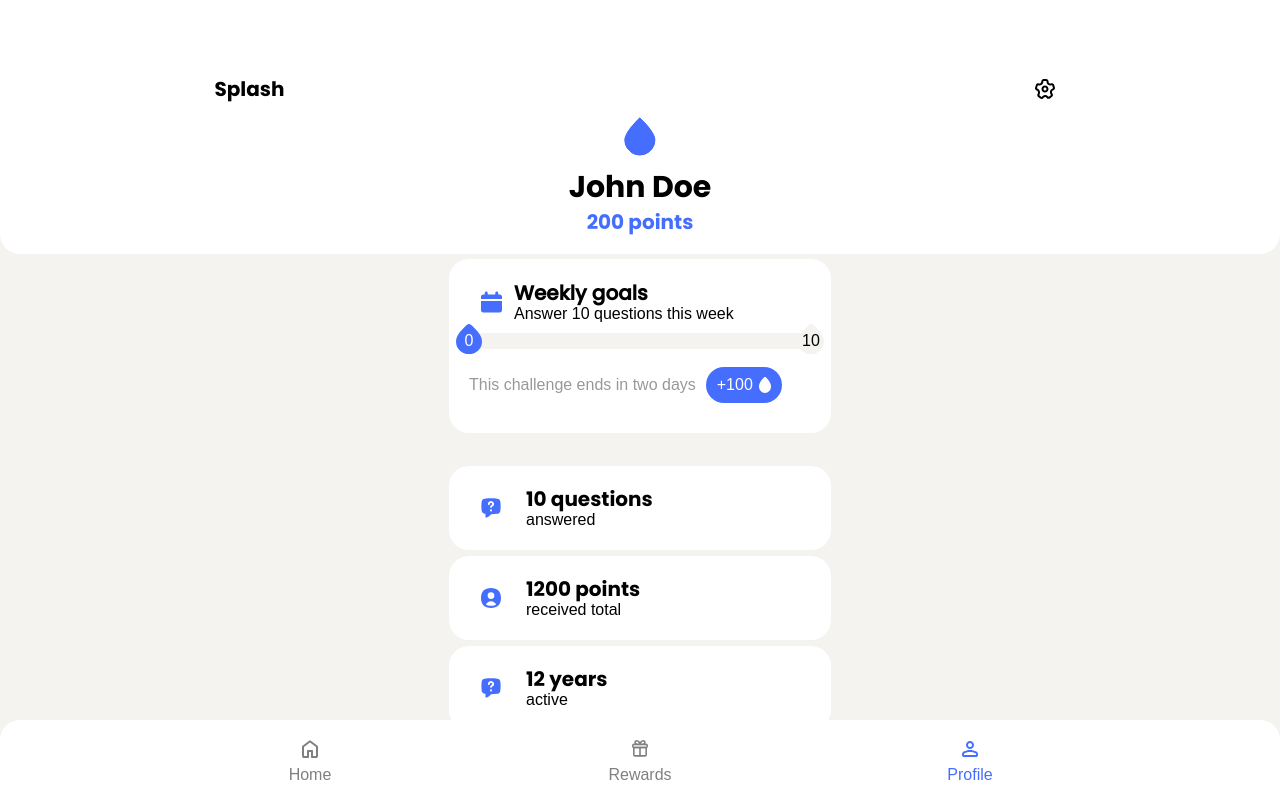
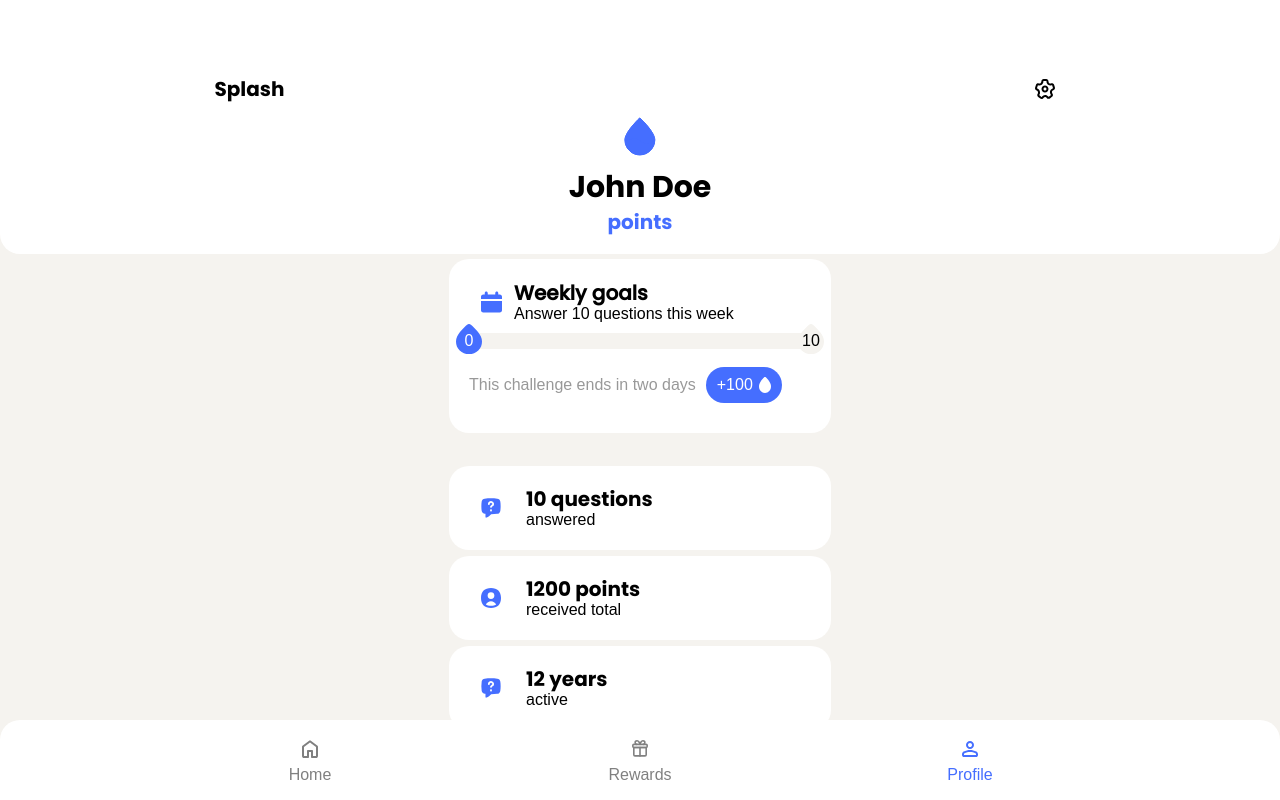
Before and after one commit to Juliansgith/Splash, a React (Create React App) app in the folder client/: page /account in a window 1280 px wide. Built offline with nearby package versions, Linux system fonts and the light colour scheme.

Commit message:
Points connected to database

```diff
--- a/client/src/pages/Profile.js
+++ b/client/src/pages/Profile.js
@@ -83,7 +83,7 @@ function Account() {
           <div className="profile-user">
             <h1 className="bold nomargin">John Doe</h1>
             <h2 Style="color: #456eff;" className="bold nomargin">
-              200 points
+              {userDetails.points} points
             </h2>
           </div>
         </div>
```
